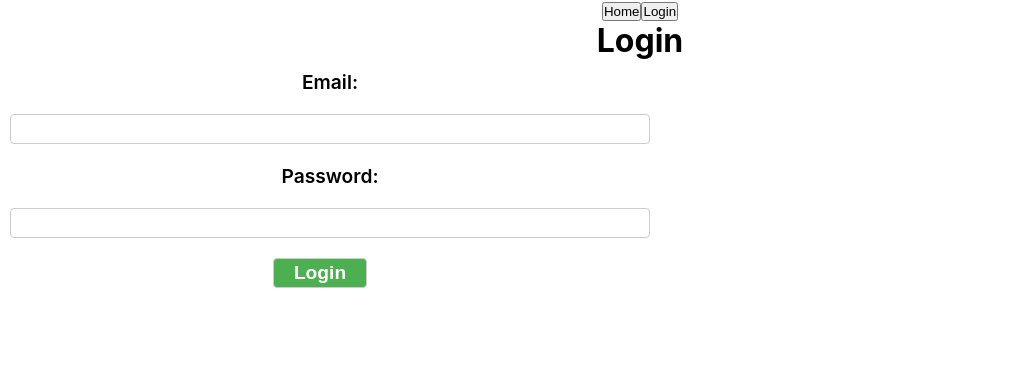
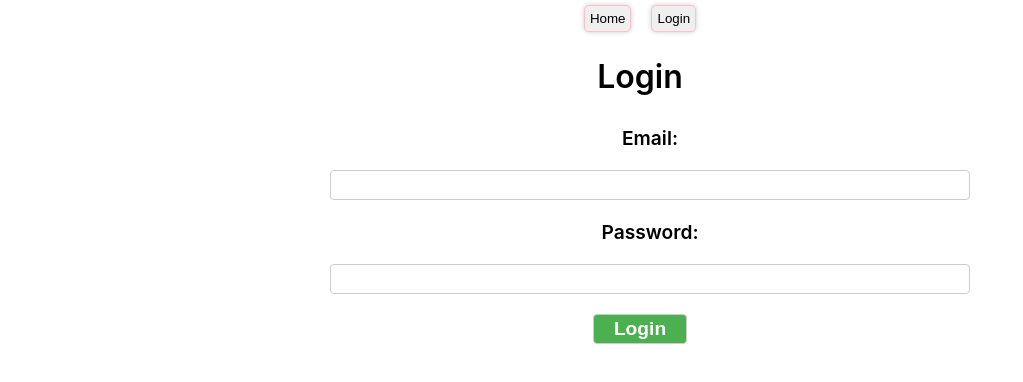
Before and after one commit to valentine974/leafy-app-front, a React (Create React App) app: page /login in a window 1280 px wide. Shown: the top 382 px of the page, without its empty margins (0-1023 px from the left). Built offline with nearby package versions, Linux system fonts and the light colour scheme; no server answers.

Commit message:
card color not changed until page get refreshed

```diff
--- a/src/components/Navbar/Navbar.jsx
+++ b/src/components/Navbar/Navbar.jsx
@@ -8,26 +8,43 @@ function Navbar() {
   // the values from AuthContext.Provider's `value` prop
   const { isLoggedIn, user, logOutUser } = useContext(AuthContext);
 
+  const linkStyle = {
+    textDecoration: "none",
+    margin: "5px",
+  };
+
+  const buttonStyle = {
+    textDecoration: "none",
+    color: "pink !important",
+    backgroundColor: "white !important",
+    margin: "5px",
+    padding: "5px",
+    borderRadius: "5px",
+    border: "1px solid pink",
+    boxShadow: "0 0 5px 0 rgba(0, 0, 0, 0.2)",
+  };
+
+
   return (
     <nav>
-      <Link to="/">
-        <button>Home</button>
+      <Link to="/" style={linkStyle}>
+        <button style={buttonStyle}>Home</button>
       </Link>
 
       {isLoggedIn && (
         <>
-          <Link to="/">
-          <button onClick={logOutUser}>Logout</button>
+          <Link to="/" style={linkStyle}>
+          <button onClick={logOutUser} style={buttonStyle}>Logout</button>
           </Link>
 
 
-          <Link to={`user/${user._id}`}>
-            <button>Profile</button>
+          <Link to={`user/${user._id}`} style={linkStyle}>
+            <button style={buttonStyle}>Profile</button>
             {/* <img src="https://picsum.photos/id/402/200/300" style={{ width: 50, height: 50, borderRadius: 25}} alt="profile" /> */}
           </Link>
 
-          <Link to={`/company/${user.companyId}`}>
-            <button>My company</button>
+          <Link to={`/company/${user.companyId}`} style={linkStyle}>
+            <button style={buttonStyle} >My company</button>
           </Link>
         </>
       )}
@@ -35,8 +52,8 @@ function Navbar() {
 
       {isLoggedIn && user && user.position !== "admin" && (
         <>
-        <Link to={`/request/review`}>
-            <button>My requests</button>
+        <Link to={`/request/review`} style={linkStyle}>
+            <button style={buttonStyle} >My requests</button>
           </Link>
         </>
       )}
@@ -44,24 +61,24 @@ function Navbar() {
 
       {isLoggedIn && user && (user.position === "hr"|| user.position ==="manager") && (
         <>
-          <Link to="/handle-request">
-            <button>Handle requests</button>
+          <Link to="/handle-request" style={linkStyle}>
+            <button style={buttonStyle}>Handle requests</button>
           </Link>
         </>
       )}
 
       {isLoggedIn && user && (user.position === "hr"|| user.position ==="manager" || user.position ==="admin") && (
         <>
-          <Link to="/users">
-            <button>All users</button>
+          <Link to="/users" style={linkStyle}>
+            <button style={buttonStyle}>All users</button>
           </Link>
         </>
       )}
 
       {isLoggedIn && user && user.position === "admin" && (
         <>
-        <Link to="/companies">
-            <button>All companies</button>
+        <Link to="/companies" style={linkStyle}>
+            <button style={buttonStyle}>All companies</button>
           </Link>
         </>
       )}
@@ -70,8 +87,8 @@ function Navbar() {
 
       {!isLoggedIn && (
         <>
-          <Link to="/login">
-            <button>Login</button>{" "}
+          <Link to="/login" style={linkStyle}>
+            <button style={buttonStyle}>Login</button>{" "}
           </Link>
         </>
       )}
--- a/src/pages/LoginPage/LoginPage.jsx
+++ b/src/pages/LoginPage/LoginPage.jsx
@@ -47,8 +47,8 @@ function LoginPage() {
 
 
   return (
-    <div className="LoginPage">
-      <h1>Login</h1>
+    <div className="pageContainer">
+      <h1 className="pageTitle">Login</h1>
 
       <form onSubmit={handleLoginSubmit}>
         <label>Email:</label>
--- a/src/pages/Requests/RequestHandlingPage.jsx
+++ b/src/pages/Requests/RequestHandlingPage.jsx
@@ -24,30 +24,59 @@ function RequestHandlingPage() {
         .catch((err) => console.log("err in loading requests", err));
   }, [user]);
 
+
   const handleApproval = (request) => {
-    const updatedRequest = request.validations.map((validation) => {
-      if (validation.validatorId === user._id) {
-        validation.approval = "approved";
-      }
-    });
-    setRequests(updatedRequest);
+
+    // update validation status
+    // deep copy request object's properties and modify validations array
+    const updatedRequest = {
+      ...request,
+      validations: request.validations.map((validation) =>
+        validation.validatorId === user._id
+          ? { ...validation, status: "approved" }
+          : validation
+      ),
+    };
+
+
     authService
-      .updateRequest(request._id, JSON.parse(JSON.stringify(updatedRequest)))
+      .updateRequest(request._id, updatedRequest)
+      .then((updatedRequest) => {
+        // update the showing requests
+        setRequests((prevRequests) =>
+          prevRequests.map((prevRequest) =>
+            prevRequest._id === updatedRequest._id ? updatedRequest : prevRequest
+          )
+        );
+      })
       .catch((err) => console.log("err in updating request", err));
   };
 
   const handleRejection = (request) => {
-    const updatedRequest = request.validations.map((validation) => {
-      if (validation.validatorId === user._id) {
-        validation.approval = "rejected";
-      }
-    });
-    setRequests(updatedRequest);
+
+    const updatedRequest = {
+      ...request,
+      validations: request.validations.map((validation) =>
+        validation.validatorId === user._id
+          ? { ...validation, status: "rejected" }
+          : validation
+      ),
+    };
+
     authService
-      .updateRequest(request._id, JSON.parse(JSON.stringify(updatedRequest)))
-      .then((response) => console.log("response", response))
+      .updateRequest(request._id, updatedRequest)
+      .then((updatedRequest) => {
+        //update the showing requests (it takes quite a while to update)
+        setRequests((prevRequests) =>
+          prevRequests.map((prevRequest) =>
+            prevRequest._id === updatedRequest._id ? updatedRequest : prevRequest
+          )
+        );
+      })
       .catch((err) => console.log("err in updating request", err));
   };
+
+
 
   return (
     <div className="pageContainer">
```
